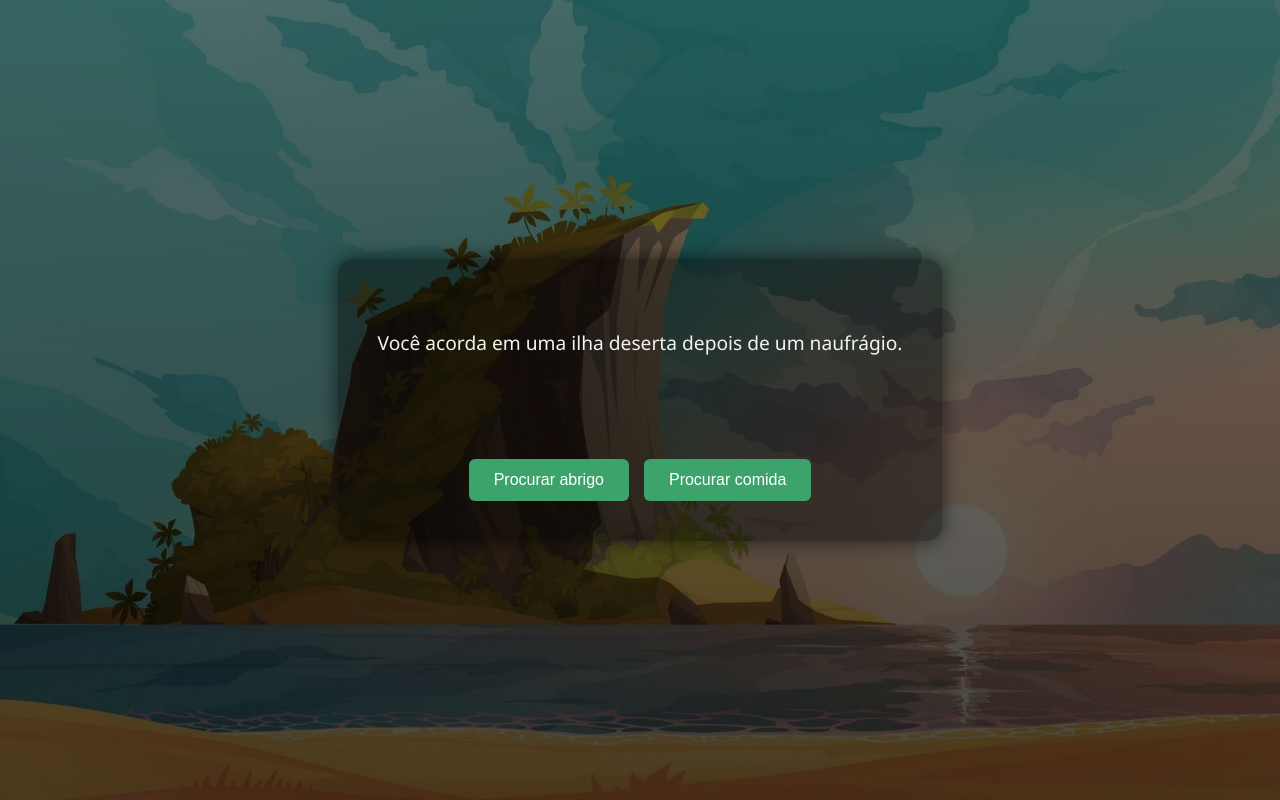
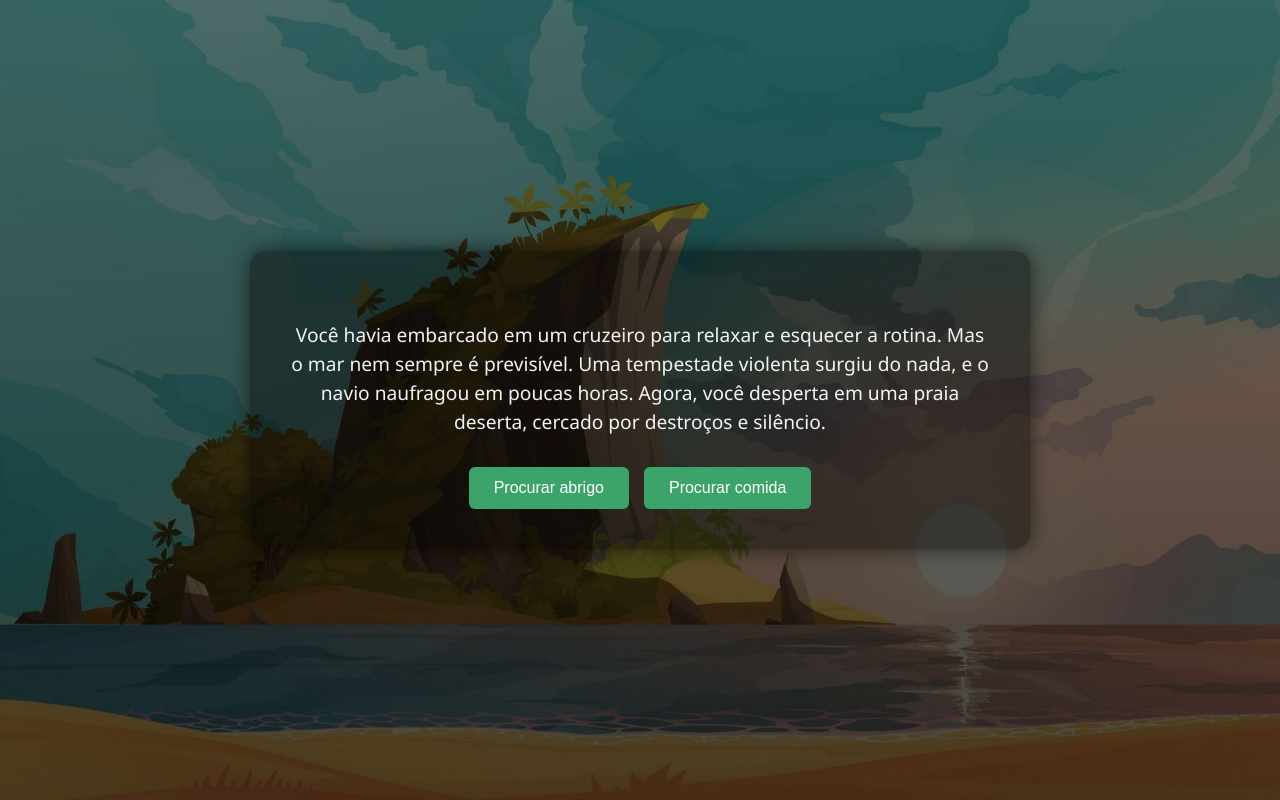
Before and after one commit to ysisgabriele248/CRIANDO-MINHA-AVENTURA, a plain HTML site: page index.html in a window 1280 px wide. Drawn offline with Linux system fonts and the light colour scheme.

Commit message:
Revise story text in index.html
Updated the story text to provide more context about the character's situation on the deserted island.

```diff
--- a/index.html
+++ b/index.html
@@ -10,7 +10,7 @@
   <div class="container">
     <div id="game">
       <p id="story-text">
-        Você acorda em uma ilha deserta depois de um naufrágio.
+        Você havia embarcado em um cruzeiro para relaxar e esquecer a rotina. Mas o mar nem sempre é previsível. Uma tempestade violenta surgiu do nada, e o navio naufragou em poucas horas. Agora, você desperta em uma praia deserta, cercado por destroços e silêncio.
       </p>
       <div id="choices">
         <button onclick="choose('A')">Procurar abrigo</button>
```
